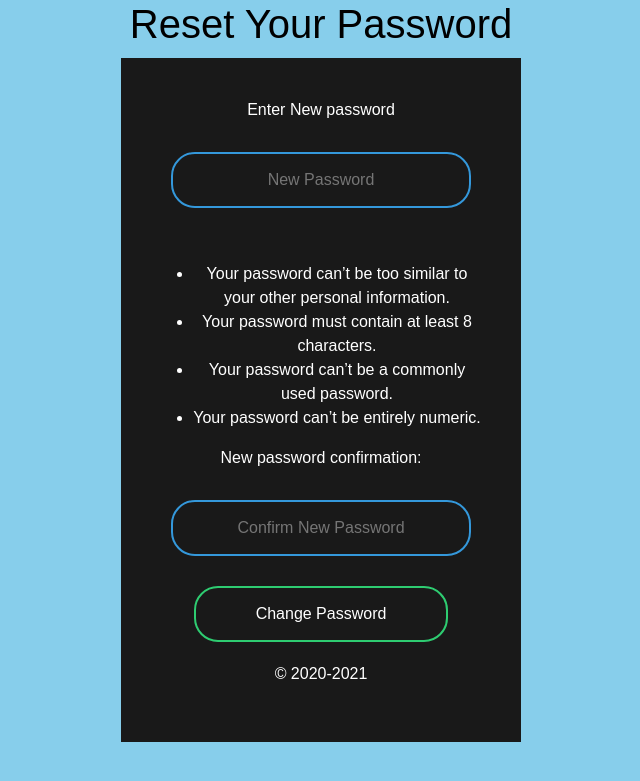
After one commit to Rosh3639/Django-02, a Django app: page /reset/1/1/ in a window 1280 px wide. The commit adds this page. Shown: the top 781 px of the page, without its empty margins (319-959 px from the left). Run offline with Django 3.2, Linux system fonts and the light colour scheme; some libraries are stand-ins or nearby versions.

Commit message:
'Forgot_password_feature_added'

```diff
--- a/home/urls.py
+++ b/home/urls.py
@@ -1,6 +1,7 @@
 
 from django.urls import path
 from home import views
+from django.contrib.auth import views as auth_views
 
 urlpatterns = [
     path('', views.index, name="home"),
@@ -12,4 +13,9 @@ urlpatterns = [
     path('error', views.error, name="error"),
     path('viewpdf', views.view_pdf, name="viewpdf"),
     path('pdf', views.pdf, name="PDF"),
+
+    path('password_reset/', auth_views.PasswordResetView.as_view(template_name="registration/password_reset_form.html"), name="password_reset"),
+    path('password_reset/done/', auth_views.PasswordResetDoneView.as_view(template_name="registration/password_reset_done.html"), name="password_reset_done"),
+    path('reset/<uidb64>/<token>/', auth_views.PasswordResetConfirmView.as_view(template_name="registration/password_reset_confirm.html"), name="password_reset_confirm"),
+    path('reset/done/', auth_views.PasswordResetCompleteView.as_view(template_name="registration/password_reset_complete.html"), name="password_reset_complete"),
 ]
--- a/templates/base.html
+++ b/templates/base.html
@@ -1,8 +1,15 @@
-<!DOCTYPE html>
+<!doctype html>
 <html lang="en">
 <head>
+    <!-- Required meta tags -->
     <meta charset="UTF-8">
     <meta name="viewport" content="width=device-width, initial-scale=1">
+
+
+    <!-- Bootstrap CSS -->
+    <link href="https://cdn.jsdelivr.net/npm/bootstrap@5.0.2/dist/css/bootstrap.min.css" rel="stylesheet"
+          integrity="sha384-EVSTQN3/azprG1Anm3QDgpJLIm9Nao0Yz1ztcQTwFspd3yD65VohhpuuCOmLASjC" crossorigin="anonymous">
+
     <title>Home</title>
     <style>
         body{
@@ -80,11 +87,25 @@
     background: #2ecc71;
 }
 
+
     </style>
 </head>
 <body>
 {% block body %}
 
 {% endblock %}
+
+<!-- Optional JavaScript; choose one of the two! -->
+
+<!-- Option 1: Bootstrap Bundle with Popper -->
+<script src="https://cdn.jsdelivr.net/npm/bootstrap@5.0.2/dist/js/bootstrap.bundle.min.js"
+        integrity="sha384-MrcW6ZMFYlzcLA8Nl+NtUVF0sA7MsXsP1UyJoMp4YLEuNSfAP+JcXn/tWtIaxVXM"
+        crossorigin="anonymous"></script>
+
+<!-- Option 2: Separate Popper and Bootstrap JS -->
+<!--
+<script src="https://cdn.jsdelivr.net/npm/@popperjs/core@2.9.2/dist/umd/popper.min.js" integrity="sha384-IQsoLXl5PILFhosVNubq5LC7Qb9DXgDA9i+tQ8Zj3iwWAwPtgFTxbJ8NT4GN1R8p" crossorigin="anonymous"></script>
+<script src="https://cdn.jsdelivr.net/npm/bootstrap@5.0.2/dist/js/bootstrap.min.js" integrity="sha384-cVKIPhGWiC2Al4u+LWgxfKTRIcfu0JTxR+EQDz/bgldoEyl4H0zUF0QKbrJ0EcQF" crossorigin="anonymous"></script>
+-->
 </body>
 </html>
--- a/templates/login.html
+++ b/templates/login.html
@@ -1,6 +1,6 @@
 {% extends 'base.html' %}
 {% load static %}
-
+{% load crispy_forms_tags %}
 {% block body %}
 <form class="yes" method="post" action="/login">
     {% csrf_token %}
@@ -12,7 +12,7 @@
     <h1>Login To See My Research Paper.</h1>
     <input type="text" name="username" placeholder="Username">
     <input type="password" name="password" placeholder="Password">
-    <a href="/" style="text-decoration:none"><div style="color:blue">Forgot Password</div></a>
+    <a href="password_reset" style="text-decoration:none"><div style="color:blue">Forgot Password</div></a>
     <input type="submit" name="submit" value="Sign In">
 
     <div style="color:white">
--- a/templates/register.html
+++ b/templates/register.html
@@ -5,14 +5,13 @@
     {% csrf_token %}
     {% if messages %}
     {% for message in messages %}
-    <div style="color:red"><h2>{{ message }}</h2></div>
+    <div style="color:green"><h2>{{ message }}</h2></div>
     {% endfor %}
     {% endif %}
     <h1>Register To See My Research Paper.</h1>
     <input type="text" name="username" placeholder="Username">
     <input type="email" name="email" placeholder="Email Address">
     <input type="password" name="password" placeholder="Password">
-    <a href="/" style="text-decoration:none"><div style="color:blue">Forgot Password</div></a>
     <input type="submit" name="submit" value="Register">
     <br>
     <div style="color:white">
--- /dev/null
+++ b/templates/registration/password_reset_confirm.html
@@ -0,0 +1,16 @@
+{% extends 'base.html' %}
+
+{% block title %}Password Reset{% endblock %}
+
+{% block body %}
+<h1 style="text-align: center;"><a style="color:black">Reset Your Password</a></h1>
+{% load crispy_forms_tags %}
+<form class="yes" method="post" style="color:white">
+    {% csrf_token %}
+    <label for="id_new_password1">Enter New password</label><input type="password" name="new_password1" placeholder="New Password" autocomplete="new-password" required="" id="id_new_password1"><br><span class="helptext"><ul><li>Your password can’t be too similar to your other personal information.</li><li>Your password must contain at least 8 characters.</li><li>Your password can’t be a commonly used password.</li><li>Your password can’t be entirely numeric.</li></ul></span>
+<label for="id_new_password2">New password confirmation:</label><input type="password" name="new_password2" placeholder="Confirm New Password" autocomplete="new-password" required="" id="id_new_password2">
+    <input type="submit" name="submit" value="Change Password">
+    <p style="color:white">© 2020-2021</p>
+</form>
+
+{% endblock %}
--- /dev/null
+++ b/templates/registration/password_reset_email.html
@@ -0,0 +1,4 @@
+You asked for password reset for email {{ email }}.
+Please follow below link to reset your password:
+
+{{ protocol}}://{{ domain }}{% url 'password_reset_confirm' uidb64=uid token=token %}
```
Also changed, not shown: Userproject/settings.py (+2 -8 lines), home/views.py (+19 -19 lines), templates/registration/password_reset_complete.html (added, +12 -0 lines), templates/registration/password_reset_done.html (added, +15 -0 lines), templates/registration/password_reset_form.html (added, +18 -0 lines), templates/view_pdf.html (+7 -5 lines).
